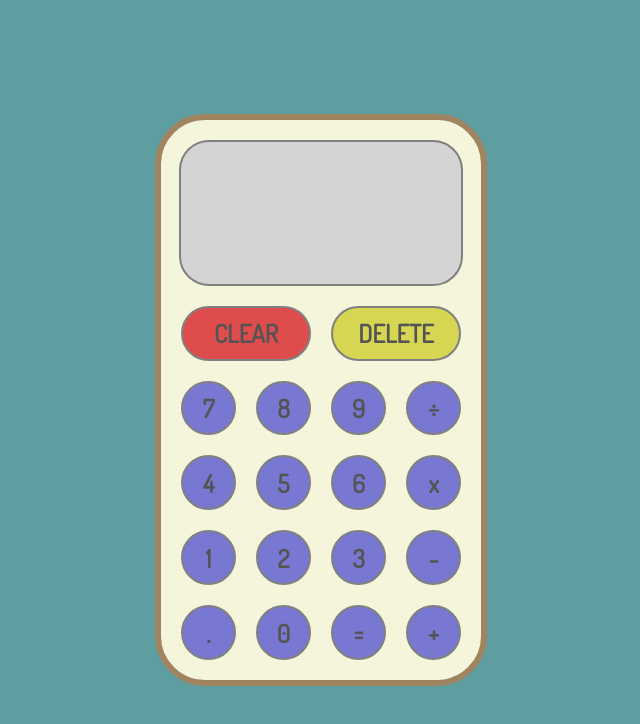
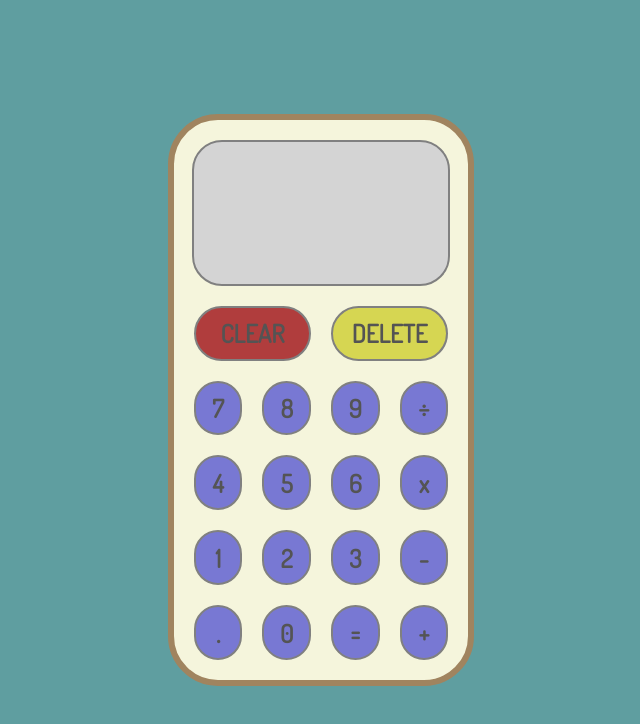
Before and after one commit to jxxt/calculator, a plain HTML site: page index.html in a window 1280 px wide. In both pictures the pointer is over the element "CLEAR". Shown: the whole page, without its empty margins (319-959 px from the left). Drawn offline with Linux system fonts and the light colour scheme.

Commit message:
added hover and active styles to buttons

```diff
--- a/styles.css
+++ b/styles.css
@@ -16,7 +16,7 @@ body {
 .container {
     background-color: beige;
     height: 70vh;
-    width: 25%;
+    width: 23%;
     border: 6px rgb(160, 132, 95) solid;
     border-radius: 50px;
     display: flex;
@@ -49,7 +49,7 @@ body {
     /* flex: 1; */
 }
 
-.buttons > div {
+.buttons>div {
     /* background-color: rgb(180, 129, 129); */
     flex: 1;
     /* border-radius: 30px; */
@@ -58,10 +58,9 @@ body {
     gap: 20px;
 }
 
-.row1 {
-}
+.row1 {}
 
-.buttons > div > div {
+.buttons>div>div {
     background-color: rgb(120, 120, 211);
     flex: 1;
     border: 2px grey solid;
@@ -76,6 +75,16 @@ body {
     color: rgb(84, 84, 84);
 }
 
+.buttons>div>div:active {
+    transform: translateY(3px);
+    background-color: #4bab4e;
+}
+
+.buttons>div>div:hover {
+    cursor: pointer;
+    background-color: #4bab4e;
+}
+
 .buttons .row1 .delete {
     background-color: rgb(214, 214, 82);
 }
@@ -83,3 +92,11 @@ body {
 .buttons .row1 .clear {
     background-color: rgb(222, 76, 76);
 }
+
+.buttons .row1 .delete:hover {
+    background-color: rgb(198, 198, 50);
+}
+
+.buttons .row1 .clear:hover {
+    background-color: rgb(176, 61, 61);
+}
```
